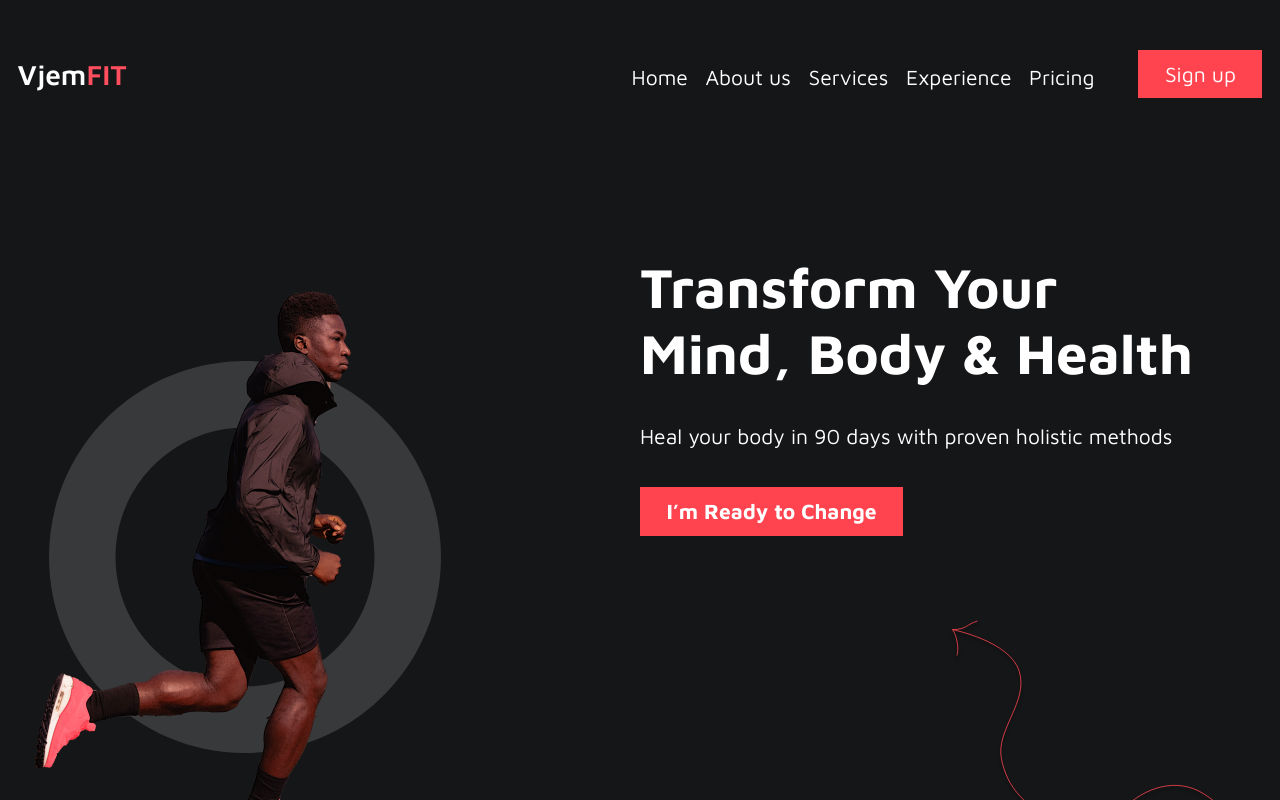
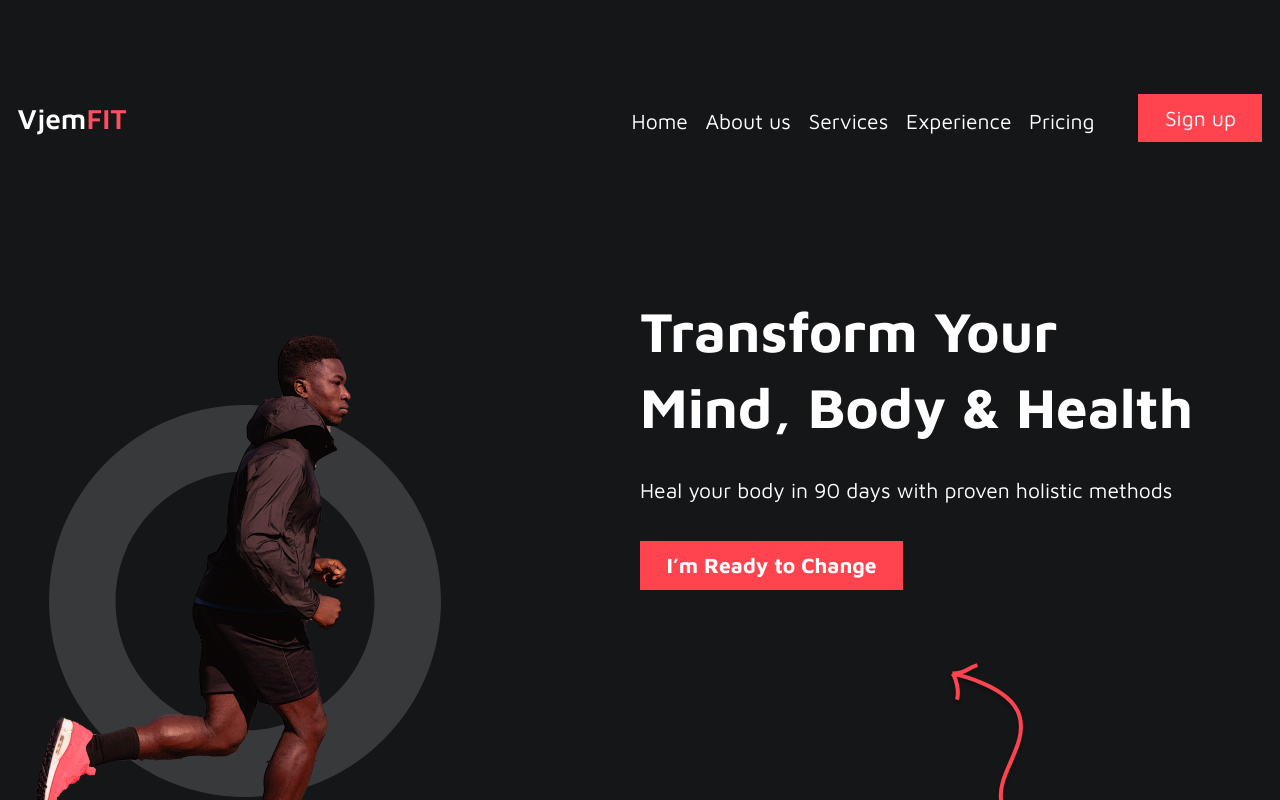
Before and after one commit to LakiiDev/vjemfit, a React (Create React App) app: page / in a window 1280 px wide. Shown: the top 800 px of the page. Built offline with nearby package versions, Linux system fonts and the light colour scheme.

Commit message:
added all animations

```diff
--- a/package.json
+++ b/package.json
@@ -7,10 +7,13 @@
     "@testing-library/react": "^13.4.0",
     "@testing-library/user-event": "^13.5.0",
     "framer-motion": "^9.0.2",
+    "locomotive-scroll": "^4.1.4",
     "react": "^18.2.0",
     "react-dom": "^18.2.0",
     "react-intersection-observer": "^9.4.2",
     "react-scripts": "5.0.1",
+    "sass": "^1.58.1",
+    "smooth-scrollbar": "^8.8.1",
     "styled-components": "^5.3.6",
     "web-vitals": "^2.1.4"
   },
--- a/src/Animations.js
+++ b/src/Animations.js
@@ -1,15 +1,54 @@
 import { motion } from "framer-motion";
 
-export const staggerChildren = {
-  transition: {
-    staggerChildren: 0.1,
+export const titleAnim = {
+  hidden: {
+    opacity: 0,
+    y: 100,
+  },
+  show: {
+    opacity: 1,
+    y: 0,
   },
 };
-
-export const title = {
-  hidden: { x: -200 },
+export const fade = {
+  hidden: {
+    opacity: 0,
+  },
   show: {
-    x: 0,
-    transition: { duration: 0.3, ease: "easeOut" },
+    opacity: 1,
+    transition: {
+      duration: 0.75,
+      ease: "easeOut",
+    },
   },
 };
+export const photoAnim = {
+  hidden: {
+    scale: 1.5,
+    opacity: 0,
+  },
+  show: {
+    scale: 1,
+    opacity: 1,
+    transition: {
+      duration: 0.75,
+      ease: "easeOut",
+    },
+  },
+};
+export const fadeUp = {
+  hidden: {
+    opacity: 0,
+    y: 20,
+    scale: 0.8,
+  },
+  show: {
+    opacity: 1,
+    y: 0,
+    scale: 1,
+    transition: {
+      duration: 1.5,
+      ease: "easeOut",
+    },
+  },
+};
--- a/src/GlobalStyle.js
+++ b/src/GlobalStyle.js
@@ -4,18 +4,19 @@ const GlobalStyle = createGlobalStyle`
         margin: 0;
         padding: 0;
         box-sizing: border-box;
+
     }
     html {
         font-size: 62.5%;
         background-color: #151618;
         font-family: 'Maven Pro', sans-serif;
+        height: 100vh;
         @media (max-width: 1500px) {
             font-size:55%;
         }
         @media (max-width: 1100px) {
             font-size:50%;
         }
-
     }
     .button
     {
@@ -31,5 +32,83 @@ const GlobalStyle = createGlobalStyle`
         font-weight: 700;
         text-transform: capitalize;
     }
+    html.has-scroll-smooth {
+ overflow: hidden;
+ position: fixed;
+ left: 0;
+ right: 0;
+}
+html.has-scroll-dragging {
+ -webkit-user-select: none;
+ -moz-user-select: none;
+ -ms-user-select: none;
+ user-select: none;
+}
+.has-scroll-smooth body {
+ overflow: hidden;
+}
+.has-scroll-smooth [data-scroll-container] {
+ min-height: 100vh;
+}
+[data-scroll-direction="horizontal"] [data-scroll-container] {
+ height: 100vh;
+ display: inline-block;
+ white-space: nowrap;
+}
+[data-scroll-direction="horizontal"] [data-scroll-section] {
+ display: inline-block;
+ vertical-align: top;
+ white-space: nowrap;
+ height: 100%;
+}
+.c-scrollbar {
+ position: absolute;
+ right: 0;
+ top: 0;
+ width: 11px;
+ height: 100%;
+ transform-origin: center right;
+ transition: transform 0.3s, opacity 0.3s;
+ opacity: 0;
+}
+.c-scrollbar:hover {
+ transform: scaleX(1.45);
+}
+.c-scrollbar:hover,
+.has-scroll-scrolling .c-scrollbar,
+.has-scroll-dragging .c-scrollbar {
+ opacity: 1;
+}
+[data-scroll-direction="horizontal"] .c-scrollbar {
+ width: 100%;
+ height: 10px;
+ top: auto;
+ bottom: 0;
+ transform: scaleY(1);
+}
+[data-scroll-direction="horizontal"] .c-scrollbar:hover {
+ transform: scaleY(1.3);
+}
+.c-scrollbar_thumb {
+ position: absolute;
+ top: 0;
+ right: 0;
+ background-color: #2c2c2c;
+ opacity: 0.5;
+ width: 7px;
+ border-radius: 10px;
+ margin: 2px;
+ cursor: -webkit-grab;
+ cursor: grab;
+}
+.has-scroll-dragging .c-scrollbar_thumb {
+ cursor: -webkit-grabbing;
+ cursor: grabbing;
+}
+[data-scroll-direction="horizontal"] .c-scrollbar_thumb {
+ right: auto;
+ bottom: 0;
+}
+
 `;
 export default GlobalStyle;
--- a/src/Home.js
+++ b/src/Home.js
@@ -1,4 +1,4 @@
-import React, { useState } from "react";
+import React, { useState, useEffect, useRef } from "react";
 import Trainers from "./components/trainers";
 import Classes from "./components/classes";
 import Header from "./components/header";
@@ -6,22 +6,48 @@ import Nav from "./components/nav";
 import Pricing from "./components/pricing";
 import Social from "./components/social";
 import Footer from "./components/footer";
-import styled from "styled-components";
+import LocomotiveScroll from "locomotive-scroll";
+
 const Home = () => {
   const [navToggle, setNavToggle] = useState(false);
+  const containerRef = useRef(null);
+  useEffect(() => {
+    const scroll = new LocomotiveScroll({
+      el: containerRef.current,
+      smooth: true,
+      getDirection: true,
+      multiplier: 0.5,
+      smartphone: {
+        smooth: true,
+      },
+      tablet: {
+        smooth: true,
+      },
+    });
+    return () => scroll.destroy();
+  }, []);
   return (
-    <div className={`${navToggle ? "active" : ""}`}>
-      <Nav navToggle={navToggle} setNavToggle={setNavToggle} section="header" />
-      <Header />
-      <Classes />
-      <Trainers />
-      <Pricing />
-      <Social />
-      <Footer />
-      <Overlay className={`${navToggle ? "active" : ""}`} />
+    <div
+      className={`${navToggle ? "active" : ""}`}
+      data-scroll-container
+      ref={containerRef}
+      data-scroll-speed="1"
+      data-scroll-repeat
+      data-scroll-sticky
+    >
+      <Nav
+        navToggle={navToggle}
+        setNavToggle={setNavToggle}
+        section="header"
+        data-scroll-section
+      />
+      <Header data-scroll-section />
+      <Classes data-scroll-section />
+      <Trainers data-scroll-section />
+      <Pricing data-scroll-section />
+      <Social data-scroll-section />
+      <Footer data-scroll-section />
     </div>
   );
 };
 export default Home;
-
-const Overlay = styled.div``;
--- a/src/arrow.js
+++ b/src/arrow.js
@@ -1,13 +1,8 @@
-//import useInView from "react-intersection-observer";
-
 import { motion } from "framer-motion";
-import { useScroll } from "./components/useScroll";
 
 export const Arrow = () => {
-  const [element, view] = useScroll();
   return (
     <svg
-      ref={element}
       className="arrow"
       width="471"
       height="417"
@@ -19,9 +14,10 @@ export const Arrow = () => {
         <motion.path
           d="M61.5 16.5C61.5 16.5 133.594 30.6803 145.131 68.7973C156.667 106.914 115.862 141.38 122.704 177.508C129.545 213.636 151.794 239.42 201.43 261.139C251.065 282.858 272.534 243.134 272.534 243.134C302.535 211.544 343.389 201.593 375.04 221.397C406.692 241.2 418 261.139 442.281 355.753C466.562 450.367 351 369 452.5 379C554 389 471.5 394.5 471.5 394.5M61.5 16.5C79.5499 16.5 79.2535 9.51274 92.7551 5.91811M61.5 16.5C61.5 16.5 64.9143 20.0377 67.2071 30.7688C69.4999 41.5 67.2071 49 67.2071 49"
           stroke="#FF4450"
-          stroke-width="5"
+          strokeWidth="5"
           initial={{ pathLength: 0, pathOffset: 1 }}
-          animate={{ pathLength: 1, pathOffset: 0 }}
+          whileInView={{ pathLength: 1, pathOffset: 0 }}
+          viewport={{ once: false, amount: 0.5 }}
           transition={{ duration: 2, ease: "easeInOut" }}
         />
       </g>
@@ -33,9 +29,9 @@ export const Arrow = () => {
           width="458.015"
           height="409.048"
           filterUnits="userSpaceOnUse"
-          color-interpolation-filters="sRGB"
+          colorInterpolationFilters="sRGB"
         >
-          <feFlood flood-opacity="0" result="BackgroundImageFix" />
+          <feFlood floodOpacity="0" result="BackgroundImageFix" />
           <feColorMatrix
             in="SourceAlpha"
             type="matrix"
--- a/src/components/footer.js
+++ b/src/components/footer.js
@@ -4,10 +4,16 @@ import Nav from "./nav";
 import twitter from "../assets/icons/twitter.svg";
 import facebook from "../assets/icons/facebook.svg";
 import linkedin from "../assets/icons/linkedin.svg";
-
+import { fade } from "../Animations";
+import { motion } from "framer-motion";
 const Footer = () => {
   return (
-    <FooterContainer>
+    <FooterContainer
+      whileInView={"show"}
+      viewport={{ once: false, amount: 0.3 }}
+      initial={"hidden"}
+      variants={fade}
+    >
       <div className="join-program-wrapper">
         <div className="join-program">
           <h2>Ready to join this program and get 1 free program</h2>
@@ -39,7 +45,7 @@ const Footer = () => {
 };
 export default Footer;
 
-const FooterContainer = styled.footer`
+const FooterContainer = styled(motion.div)`
   max-width: 144rem;
   margin: 5rem auto;
   margin-top: 10rem;
@@ -90,6 +96,7 @@ const FooterContainer = styled.footer`
     align-items: center;
     color: #fff;
     gap: 1.5rem;
+    padding-top: 5rem;
     h3 {
       font-size: 2.4rem;
       font-weight: 400;
--- a/src/components/header.js
+++ b/src/components/header.js
@@ -5,32 +5,42 @@ import { motion } from "framer-motion";
 import heroGuy from "../assets/images/hero.png";
 import circle from "../assets/images/circle.svg";
 import { Arrow } from "../arrow";
-import { title, staggerChildren } from "../Animations";
-import { useScroll } from "./useScroll";
+import { fade, titleAnim, photoAnim } from "../Animations";
 
 const Header = () => {
-  const [element, controls] = useScroll();
   return (
     <HeroWrapper>
-      <Hero>
-        <Img>
+      <Hero
+        initial={"hidden"}
+        whileInView={"show"}
+        viewport={{ once: false, amount: 0.3 }}
+        transition={{ staggerChildren: 0.5, delayChildren: 1 }}
+      >
+        <Img variants={photoAnim}>
           <img src={heroGuy} alt="" className="image" />
           <img src={circle} alt="" className="circle" />
         </Img>
-        <Text>
-          <motion.h1>
-            <motion.span variants={title} initial="hidden" animate="show">
-              Transform Your
-            </motion.span>
+        <Text
+          initial={"hidden"}
+          transition={{ staggerChildren: 0.75 }}
+          whileInView={"show"}
+          viewport={{ once: false, amount: 0.3 }}
+        >
+          <motion.div className="titles">
+            <div>
+              <motion.h1 variants={titleAnim}>Transform Your</motion.h1>
+            </div>
             <br />
-            <motion.span variants={title} initial="hidden" animate="show">
-              Mind, Body & Health
-            </motion.span>
-          </motion.h1>
-          <p>Heal your body in 90 days with proven holistic methods </p>
-          <a href="" className="button">
+            <div>
+              <motion.h1 variants={titleAnim}>Mind, Body & Health</motion.h1>
+            </div>
+          </motion.div>
+          <motion.p variants={fade}>
+            Heal your body in 90 days with proven holistic methods{" "}
+          </motion.p>
+          <motion.a variants={fade} href="#" className="button">
             I’m Ready to Change
-          </a>
+          </motion.a>
         </Text>
       </Hero>
       <Arrow />
@@ -48,6 +58,7 @@ const Hero = styled(motion.div)`
     margin-left: 2rem;
     margin-right: 2rem;
   }
+
   @media (max-width: 800px) {
     flex-direction: column-reverse;
     align-items: center;
@@ -79,7 +90,7 @@ const HeroWrapper = styled.div`
     }
   }
 `;
-const Img = styled.div`
+const Img = styled(motion.div)`
   flex: 1;
   position: relative;
   width: 100%;
@@ -111,7 +122,7 @@ const Img = styled.div`
     }
   }
 `;
-const Text = styled.div`
+const Text = styled(motion.div)`
   flex: 1;
   display: flex;
   flex-direction: column;
@@ -133,4 +144,9 @@ const Text = styled.div`
     font-size: 2.4rem;
     font-weight: 700;
   }
+  .titles {
+    div {
+      overflow: hidden;
+    }
+  }
 `;
--- a/src/components/nav.js
+++ b/src/components/nav.js
@@ -1,13 +1,19 @@
 import React from "react";
 import styled from "styled-components";
-
+import { motion } from "framer-motion";
+import { titleAnim } from "../Animations";
 const Nav = ({ navToggle, setNavToggle, section }) => {
   const navToggleHandler = async () => {
     setNavToggle(!navToggle);
   };
   if (section === "header") {
     return (
-      <Navigation className={`${navToggle ? "active" : ""}`}>
+      <Navigation
+        variants={titleAnim}
+        initial="hidden"
+        animate="show"
+        className={`${navToggle ? "active" : ""}`}
+      >
         <p>
           Vjem<span>FIT</span>
         </p>
@@ -75,11 +81,12 @@ const Nav = ({ navToggle, setNavToggle, section }) => {
 export default Nav;
 
 //make styled component for nav
-const Navigation = styled.nav`
+const Navigation = styled(motion.nav)`
   font-size: 3.2rem;
   height: 60px;
   max-width: 144rem;
-  margin: 5rem auto;
+  margin: 0rem auto;
+  padding-top: 5rem;
   display: flex;
   justify-content: space-between;
   align-items: center;
```
Also changed, not shown: src/components/classes.js (+49 -12 lines), src/components/pricing.js (+61 -7 lines), src/components/social.js (+15 -8 lines), src/components/trainers.js (+28 -15 lines), 1 other file (tests, documents, lock files or other folders).
